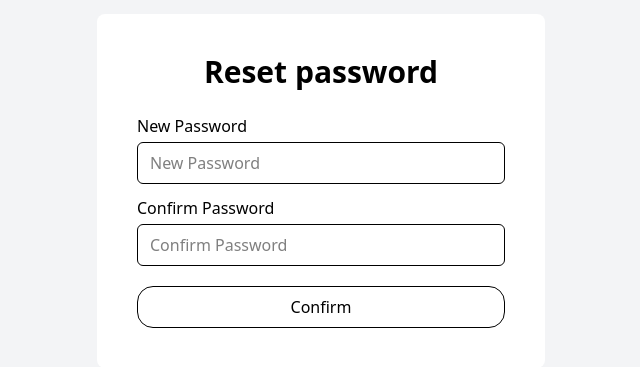
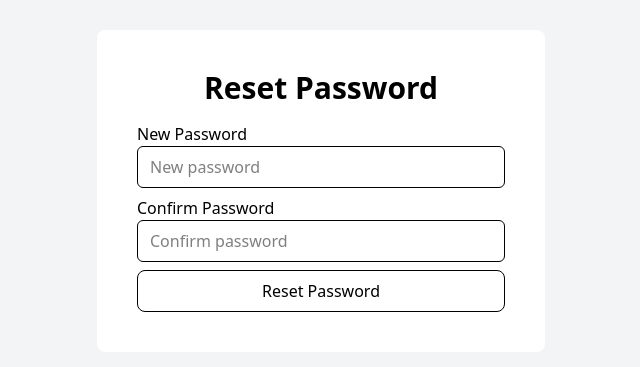
Before and after one commit to MuhammadDilshad532/ecommerce-redux-api-practice, a React (Vite) app: page /reset-password in a window 1280 px wide. Shown: the part 209-576 px from the top of the page, without its empty margins (319-959 px from the left). Built offline with nearby package versions, Linux system fonts and the light colour scheme.

Commit message:
auth complete

```diff
--- a/src/Components/Auth/ForgotPassword.jsx
+++ b/src/Components/Auth/ForgotPassword.jsx
@@ -1,51 +1,55 @@
-import React from 'react'
-import { useState } from 'react'
-import AuthApi from '../../Api/Auth/Auth'
+import { useState } from "react";
+import { useNavigate } from "react-router-dom";
+import AuthApi from "../../Api/Auth/Auth";
 
 const ForgotPassword = () => {
-    const [email, setEmail] = useState("")
-    const [loading, setLoading] = useState(false)
-    const [error, setError] = useState("")
-    const [message, setMessage] = useState("")
+    const [email, setEmail] = useState("");
+    const [loading, setLoading] = useState(false);
+    const [error, setError] = useState("");
+
+    const navigate = useNavigate();
 
     const handleSubmit = async (e) => {
         e.preventDefault();
-        setLoading(true)
-        setError("")
-        setMessage("");
+
         try {
-            const res = await AuthApi.ForgotPassword({email});
-            setMessage("Password reset email sent successfully ")
+            setLoading(true);
+            setError("");
+            await AuthApi.ForgotPassword({ email });
+            localStorage.setItem("email", email);
+            localStorage.setItem("flow", "forgot");
+            navigate("/verify-otp");
         } catch (err) {
-            setError(
-                err.response?.data?.message || "Something went wrong "
-            )
+            setError(err.response?.data?.message || "Failed");
         } finally {
-            setLoading(false)
+            setLoading(false);
         }
-    }
+    };
+
     return (
         <div className='min-h-screen flex  items-center justify-center bg-gray-100 py-12 px-4 '>
             <div className='max-w-md w-full bg-white p-10 rounded-lg'>
-                <form onSubmit={handleSubmit} className='flex flex-col space-y-3'>
-                    <h1 className='text-center text-3xl font-bold'>Forgot Password</h1>
+                <form onSubmit={handleSubmit}>
+                    <h2 className="text-center text-3xl font-bold">Forgot Password</h2>
+
                     <input
                         type="email"
-                        placeholder='Enter your Email'
+                        placeholder="Enter email"
                         value={email}
                         onChange={(e) => setEmail(e.target.value)}
                         required
-                        className="mt-1  w-full px-3 py-2 border rounded-md  focus:outline-none "
+                        className="mt-3  w-full px-3 py-2 border rounded-md  focus:outline-none "
                     />
-                    <button type='submit' disabled={loading} className='border p-2 rounded-lg'>
-                        {loading ? " sending..." : "sent reset link"}
+
+                    <button disabled={loading} className='w-full mt-2 border p-2 rounded-lg cursor-pointer'>
+                        {loading ? "Sending..." : "Send OTP"}
                     </button>
-                    {message && <p className='text-green-600'>{message}</p>}
+
                     {error && <p className='text-red-600'>{error}</p>}
                 </form>
             </div>
         </div>
-    )
-}
+    );
+};
 
-export default ForgotPassword
+export default ForgotPassword;
--- a/src/Components/Auth/Login.jsx
+++ b/src/Components/Auth/Login.jsx
@@ -80,14 +80,14 @@ const Login = () => {
                             required
                            className="mt-1  w-full px-3 py-2 border  rounded-md  focus:outline-none"
                         />
-                        <Link to="/forgot-password" className='text-blue-600'>Forgot Password</Link>
+                        <Link to="/forgot-password" className='text-blue-600 cursor-pointer'>Forgot Password</Link>
                     </div>
 
-                    <button type="submit" className="w-full py-2 px-4 border rounded-2xl">
+                    <button type="submit" className="w-full py-2 px-4 border rounded-2xl cursor-pointer">
                         Login
                     </button>
 
-                    <div className="text-center text-sm">
+                    <div className="text-center text-sm cursor-pointer">
                         <span>Don't have an account? </span>
                         <Link to="/signup" className='text-blue-600'>Sign up here</Link>
                     </div>
--- a/src/Components/Auth/ResetPassword.jsx
+++ b/src/Components/Auth/ResetPassword.jsx
@@ -1,82 +1,76 @@
-import React from 'react'
-import { useState } from 'react'
-import { useNavigate } from 'react-router-dom'
-import AuthApi from '../../Api/Auth/Auth'
+import { useState } from "react";
+import { useNavigate } from "react-router-dom";
+import AuthApi from "../../Api/Auth/Auth";
+
 const ResetPassword = () => {
-    const [password, setPassword] = useState("")
-    const [confirmPassword, setConfirmPassword] = useState("")
-    const [loading, setLoading] = useState(false)
-    const [error, setError] = useState("")
+    const [password, setPassword] = useState("");
+    const [confirmPassword, setConfirmPassword] = useState("");
+    const [loading, setLoading] = useState(false);
+    const [error, setError] = useState("");
 
-    const navigate = useNavigate()
-    const email = localStorage.getItem("email")
+    const navigate = useNavigate();
+
     const handleSubmit = async (e) => {
-        e.preventDefault()
-        if (!email) {
-            setError("Email not found. Please restart forgot password process.")
-            return
-        }
-        if (password.length < 6) {
-            setError("Password must be at least 6 characters.")
-            return
-        }
+        e.preventDefault();
+
         if (password !== confirmPassword) {
-            setError("Passwords do not match.")
-            return
-        }
-        try {
-            setLoading(true)
-            setError("")
-            await AuthApi.ResetPassword({
-                email,
-                password
-            })
-            localStorage.removeItem("email")
-            navigate("/login")
-        } catch (err) {
-            setError(err.response?.data?.message || " Password reset failed")
-        } finally {
-            setLoading(false)
-        }
+            setError("Passwords do not match");
+            return;
         }
 
+        try {
+            setLoading(true);
+            setError("");
+
+            await AuthApi.ResetPassword({
+                password,
+                confirmPassword,
+            });
+
+            localStorage.removeItem("email");
+            navigate("/login");
+        } catch (err) {
+            setError(err.response?.data?.message || "Reset failed");
+        } finally {
+            setLoading(false);
+        }
+    };
+
     return (
-        <div className='min-h-screen flex items-center justify-center bg-gray-100'>
-            <div className='max-w-md bg-white p-10 w-full rounded-lg '>
-                <form onSubmit={handleSubmit} className='flex flex-col space-y-3'>
-                    <h1 className='text-center text-3xl font-bold pb-3'>Reset password</h1>
-                    <div>
-                        <label> New Password</label>
+        <div className='min-h-screen flex  items-center justify-center bg-gray-100 py-12 px-4 '>
+            <div className='max-w-md w-full bg-white p-10 rounded-lg'>
+            <form onSubmit={handleSubmit}>
+                <h2 className="text-center text-3xl font-bold pb-4">Reset Password</h2>
+                <label htmlFor="password" className=""> New Password</label>
                 <input
                     type="password"
-                            placeholder='New Password'
+                    placeholder="New password"
                     value={password}
                     onChange={(e) => setPassword(e.target.value)}
                     required
-                            className="mt-1  w-full px-3 py-2 border  rounded-md  focus:outline-none"
+                    className="  w-full px-3 py-2 border rounded-md  focus:outline-none "
                 />
-                    </div>
-                    <div>
-                        <label>Confirm Password</label>
+                <div className="mt-2">
+                <label htmlFor="password" className="">Confirm Password</label>
                 <input
                     type="password"
-                            placeholder='Confirm Password'
+                    placeholder="Confirm password"
                     value={confirmPassword}
                     onChange={(e) => setConfirmPassword(e.target.value)}
                     required
-                            className="mt-1  w-full px-3 py-2 border  rounded-md  focus:outline-none"
+                    className="  w-full px-3 py-2 border rounded-md  focus:outline-none "
                 />
                 </div>
-                    <button type='submit' disabled={loading} className='className="w-full py-2 px-4 border rounded-2xl mt-2'>
-                        {loading ? "resting.." : "Confirm"}
+
+                <button disabled={loading} className="mt-2 w-full border p-2 rounded-lg cursor-pointer">
+                    {loading ? "Resetting..." : "Reset Password"}
                 </button>
-                    {error && (
-                        <p className='text-red-600'>{error}</p>
-                    )}
+
+                {error && <p>{error}</p>}
             </form>
             </div>
             </div>
-    )
-}
+            );
+};
 
-export default ResetPassword
+            export default ResetPassword;
--- a/src/Components/Auth/SignUp.jsx
+++ b/src/Components/Auth/SignUp.jsx
@@ -40,7 +40,7 @@ const SignUp = () => {
                 alert("Signup successful");
             } else {
                 localStorage.setItem("email", formData.email);
-                navigate("/verifyotp");
+                navigate("/verify-otp");
             }
 
             setLoading(false);
@@ -95,10 +95,10 @@ const SignUp = () => {
                         />
                     </div>
 
-                    <button type="submit" className="w-full py-2 px-4 border rounded-2xl">
+                    <button type="submit" className="w-full py-2 px-4 border rounded-2xl cursor-pointer">
                         Signup
                     </button>
-                    <div className="text-center">
+                    <div className="text-center cursor-pointer">
                         <span>Already have an account?</span>
                         <Link to={"/login"} className="text-blue-700">login here</Link>
                     </div>
--- a/src/Components/Auth/VerifyOtp.jsx
+++ b/src/Components/Auth/VerifyOtp.jsx
@@ -1,79 +1,72 @@
-import { useState } from 'react'
-import { useNavigate } from 'react-router-dom'
-import AuthApi from '../../Api/Auth/Auth'
+import { useState } from "react";
+import { useNavigate } from "react-router-dom";
+import AuthApi from "../../Api/Auth/Auth";
 
 const VerifyOtp = () => {
-  const [otp, setOtp] = useState("")
-  const [loading, setLoading] = useState(false)
-  const [error, setError] = useState("")
+  const [otp, setOtp] = useState("");
+  const [loading, setLoading] = useState(false);
+  const [error, setError] = useState("");
 
-  const navigate = useNavigate()
-  const email = localStorage.getItem("email")
-  const flow = localStorage.getItem("flow")
+  const navigate = useNavigate();
+  const email = localStorage.getItem("email");
+  const flow = localStorage.getItem("flow");
 
   const handleSubmit = async (e) => {
-    e.preventDefault()
+    e.preventDefault();
 
-    if (!email) {
-      setError("Email not found. Please try again.")
-      return
-    }
-
-    if (otp.length !== 4) {
-      setError("OTP must be a 4-digit number.")
-      return
+    if (!/^\d{4}$/.test(otp)) {
+      setError("OTP must be a 4-digit number");
+      return;
     }
 
     try {
-      setLoading(true)
-      setError("")
+      setLoading(true);
+      setError("");
 
-      await AuthApi.verifyOtp({ email, otp })
+      await AuthApi.verifyOtp({
+        email,
+        otp,
+      });
 
       if (flow === "forgot") {
-        navigate("/reset-password")
+        navigate("/reset-password");
       } else {
-        localStorage.removeItem("email")
-        navigate("/login")
+        navigate("/login");
       }
 
-      localStorage.removeItem("flow")
-
+      localStorage.removeItem("flow");
     } catch (err) {
-      setError(err.response?.data?.message || "OTP verification failed")
+      setError(err.response?.data?.message || "OTP verification failed");
     } finally {
-      setLoading(false)
+      setLoading(false);
     }
-  }
+  };
 
   return (
-    <div className="min-h-screen flex items-center justify-center bg-gray-100 px-4">
-      <div className="max-w-md w-full bg-white p-10 rounded-lg">
-        <form onSubmit={handleSubmit} className="space-y-4">
+    <div className='min-h-screen flex  items-center justify-center bg-gray-100 py-12 px-4 '>
+      <div className='max-w-md w-full bg-white p-10 rounded-lg'>
+        <form onSubmit={handleSubmit}>
           <h2 className="text-center text-3xl font-bold">Verify OTP</h2>
 
           <input
-            type="number"
+            type="text"
             value={otp}
             onChange={(e) => setOtp(e.target.value)}
+            maxLength={4}
             placeholder="Enter 4-digit OTP"
-           className="mt-1  w-full px-3 py-2 border  rounded-md  focus:outline-none"
             required
+            className="mt-3  w-full px-3 py-2 border  rounded-md  focus:outline-none "
           />
 
-          <button
-            type="submit"
-            disabled={loading}
-            className="border p-2 rounded-lg w-full"
-          >
+          <button disabled={loading} className="mt-4 w-full py-2 px-4 border rounded-2xl cursor-pointer">
             {loading ? "Verifying..." : "Verify OTP"}
           </button>
 
-          {error && <p className="text-red-600 text-center">{error}</p>}
+          {error && <p className="text-red-400">{error}</p>}
         </form>
       </div>
     </div>
-  )
-}
+  );
+};
 
-export default VerifyOtp
+export default VerifyOtp;
--- a/src/Components/Routes/AppRouter.jsx
+++ b/src/Components/Routes/AppRouter.jsx
@@ -14,7 +14,7 @@ const AppRouter = () => {
     <Routes>
       <Route path="/login" element={<Login />} />
       <Route path="/signup" element={<SignUp />} />
-      <Route path='/verifyotp' element={<VerifyOtp />} />
+      <Route path='verify-otp' element={<VerifyOtp />} />
       <Route path='/forgot-password' element={<ForgotPassword />} />
       <Route path='/reset-password' element = {<ResetPassword />}/>
       <Route
```
Also changed, not shown: src/Api/Auth/Auth.jsx (+7 -2 lines), 1 other file (tests, documents, lock files or other folders). Lines whose indentation alone changed are shown as unchanged.
